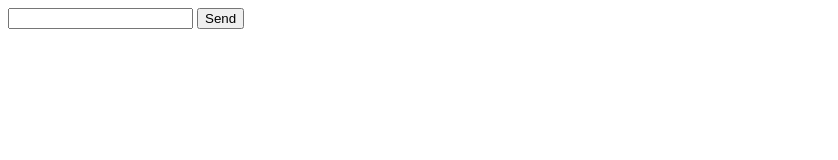
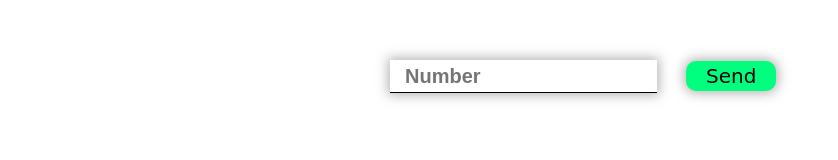
Before and after one commit to Bahodir99/finish-setTime-out, a plain HTML site: page index.html in a window 1280 px wide. Shown: the whole page, without its empty margins (0-838 px from the left). Drawn offline with Linux system fonts and the light colour scheme.

Commit message:
finished

```diff
--- a/index.html
+++ b/index.html
@@ -6,12 +6,56 @@
     <meta name="viewport" content="width=device-width, initial-scale=1.0">
     <title>Document</title>
 </head>
+<style>
+    .form{
+        width: 500px;
+        margin: 0 auto;
+        margin-top: 60px;
+    }
+
+    .inp{
+        width: 250px;
+        height: 30px;
+        margin-right: 25px;
+        border: none;
+        border-bottom: 1px solid #000;
+        padding-left:15px;
+        font-size: 20px;
+        font-weight: bold;
+        transition: all ease 0.8s;
+        color: red;
+        outline: none;
+        box-shadow: 0px 0px 12px 2px rgba(128, 128, 128, 0.603);
+    }
+    .inp:hover{
+        transform: scale(115%) translateX(-50px);
+        border-bottom-color: red;
+        border-bottom-width: 4px;
+    }
+    .btn{
+        padding: 3px 20px;
+        font-family: cursive;
+        font-size: 20px;
+        background-color: springgreen;
+        border-radius: 10px;
+        border: none;
+        cursor: pointer;
+        box-shadow: 0px 0px 12px 2px rgba(128, 128, 128, 0.603);
+        transition: all ease 0.8s;
+    }
+    .btn:hover{
+        transform: scale(110%) translateX(50px);
+    }
+</style>
 <body>
 
+
+
     <form action="#" class="form">
-        <input type="number" class="inp">
-        <button>Send</button>
+        <input placeholder="Number" type="number" class="inp">
+        <button class="btn">Send</button>
     </form>
+
 
     <script src="./js/main.js"></script>
 </body>
--- a/js/main.js
+++ b/js/main.js
@@ -1,6 +1,9 @@
 let elForm = document.querySelector('.form')
 let elInp = document.querySelector('.inp')
-
+let elTitle = document.querySelectorAll('title')
+let elMinutes = document.querySelector('.minutes')
+let elSeconds = document.querySelector('.seconds')
+let elDiv = document.querySelector('.date')
 
 // let timeOut = setTimeout((e)=>{
 //     console.log('ok');
@@ -22,23 +25,36 @@ let elInp = document.querySelector('.inp')
 // })
 
 
-let a = 10
+function times(){
+    let nov = new Date()
+    let elHourse = document.createElement('h3')
+    elHourse.innerHTML = nov.getHours()
+    elDiv.appendChild(elHourse)
+    console.log(elHourse);
+}
+
+
+elForm.addEventListener('submit', (e)=>{
+    e.preventDefault()
+    let a = elInp.value * 60
 
     const setTime = setInterval((e)=>{
-    console.log(a);
+        console.log(a)
         a -= 1
         if (a < 0 ){
             clearInterval(setTime)
 
-        b = 10
+            b = 59
             const setTime2 = setInterval(()=>{
             console.log(b);
             b -= 1
             if (b < 0){
             clearInterval(setTime2)
+            alert('Vaqt tugadi')
         }
 
     },1000)
         }
 
     },1000)
+})
```
Lines whose indentation alone changed are shown as unchanged.
